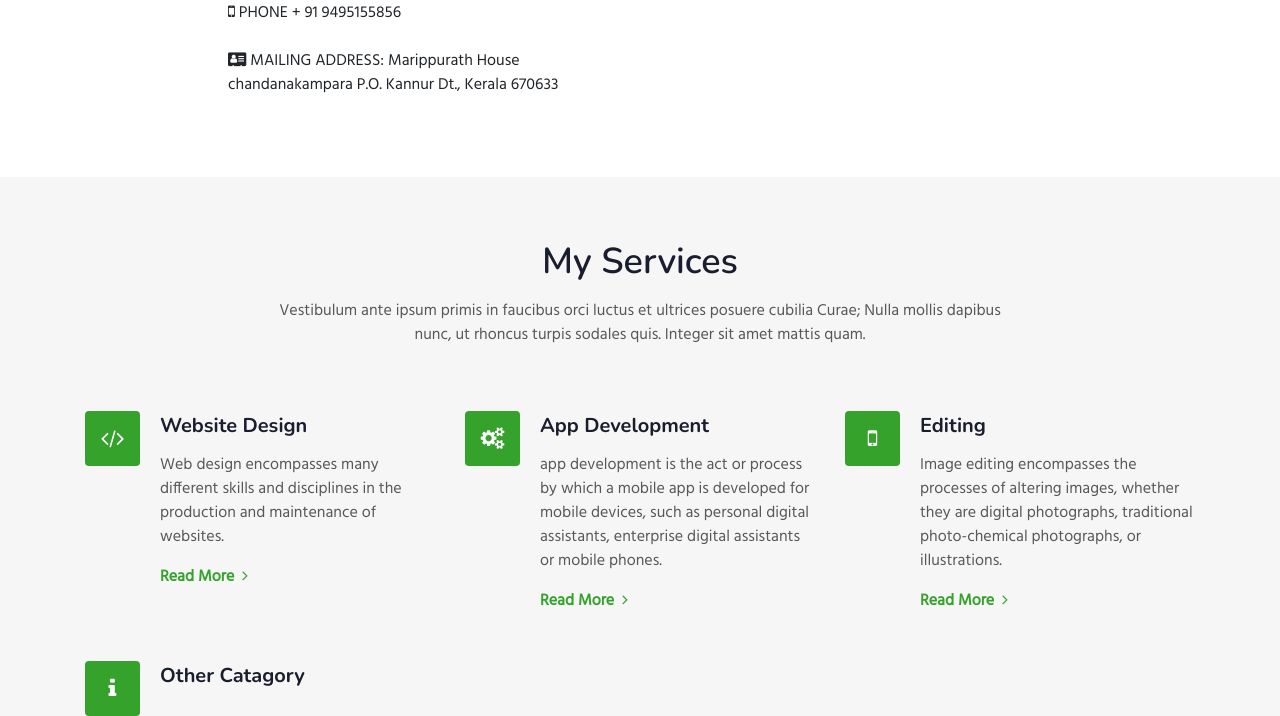
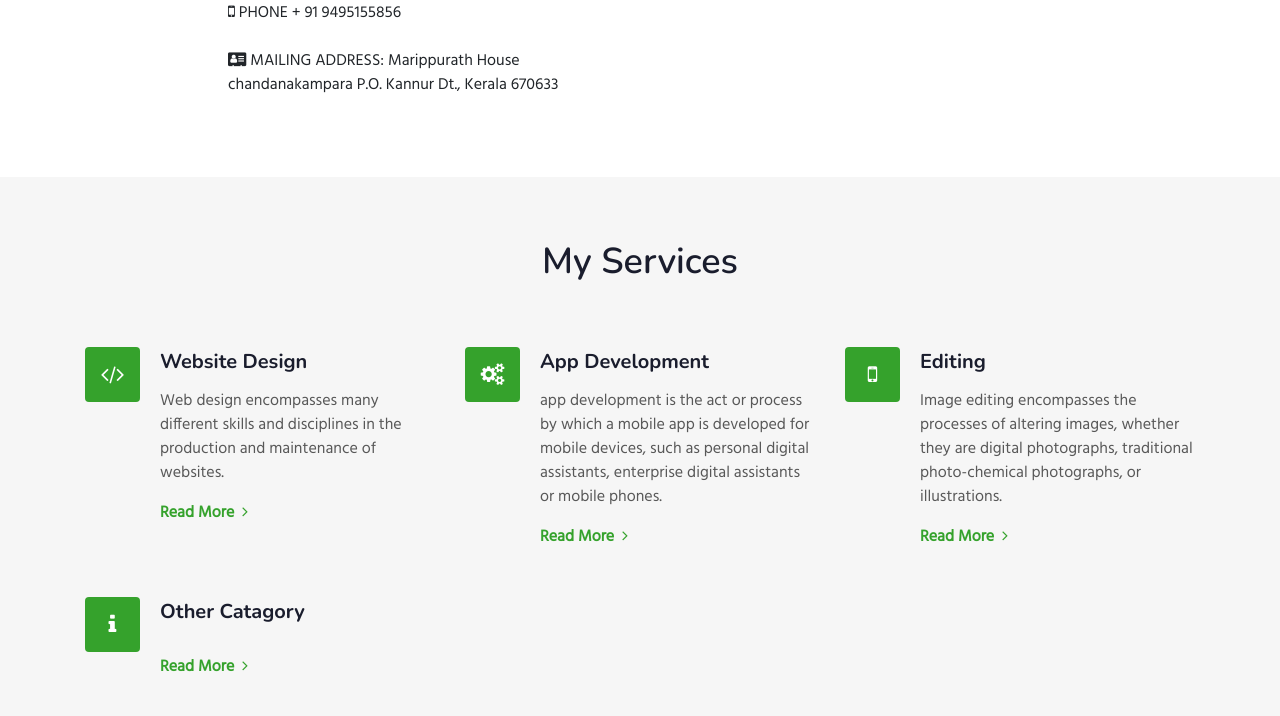
Before and after one commit to EMAL1234/EmalGeorge, a plain HTML site: page index.html in a window 1280 px wide. Shown: the part 2547-3263 px from the top of the page. Drawn offline with nearby package versions, Linux system fonts and the light colour scheme.

Commit message:
Update index.html

```diff
--- a/index.html
+++ b/index.html
@@ -355,9 +355,7 @@ Author URL: http://w3layouts.com
             <div class="container py-md-3">
 			<div class="heading text-center mx-auto">
 				<h3 class="head">My Services</h3>
-				<p class="my-3 head"> Vestibulum ante ipsum primis in faucibus orci luctus et ultrices posuere cubilia Curae;
-				  Nulla mollis dapibus nunc, ut rhoncus
-				  turpis sodales quis. Integer sit amet mattis quam.</p>
+				<p class="my-3 head"> </p>
 			  </div>
 			<div class="fea-gd-vv row mt-5 pt-3">
 			   <div class="float-lt feature-gd col-lg-4 col-md-6">
```
